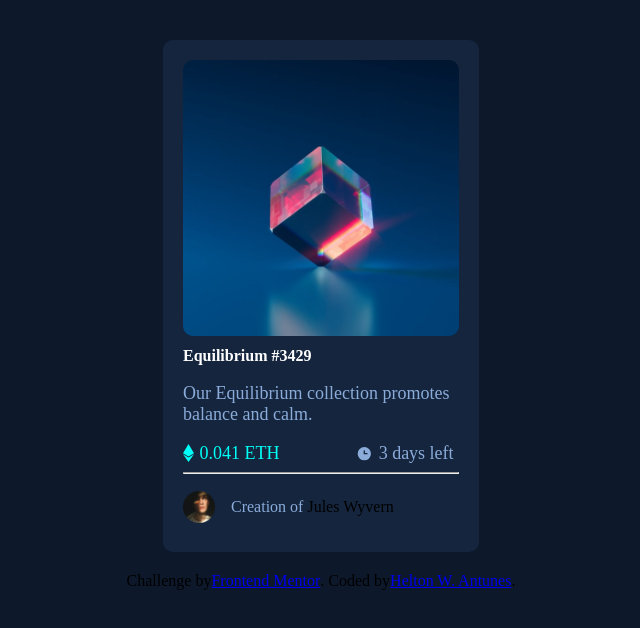
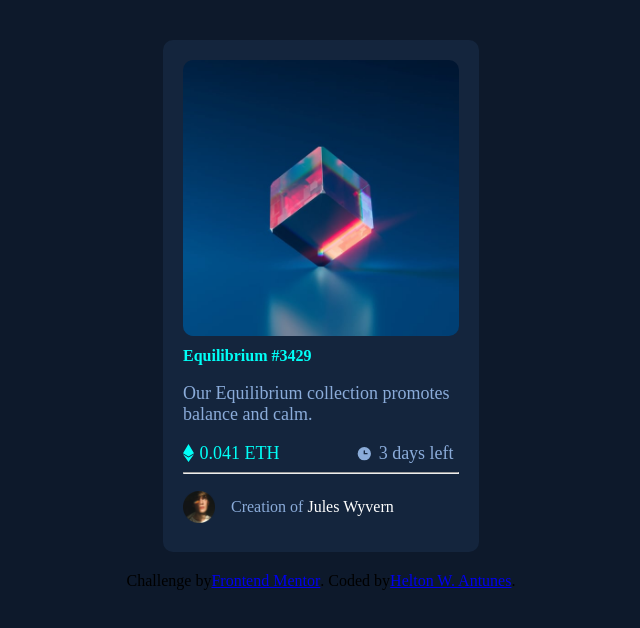
Before and after one commit to heltonantunes/webpage, a plain HTML site: page index.html in a window 1280 px wide. In both pictures the pointer is over the element "Equilibrium #3429". Shown: the whole page, without its empty margins (319-959 px from the left). Drawn offline with Linux system fonts and the light colour scheme.

Commit message:
mudanças de font-size

```diff
--- a/style.css
+++ b/style.css
@@ -29,6 +29,11 @@ main {
 h1 {
   color: hsl(0, 0%, 100%);
   font-size: 1em;
+}
+
+h1:hover {
+  color: hsl(178, 100%, 50%);
+  cursor: pointer;
 }
 
 p.text {
@@ -70,8 +75,18 @@ footer img {
   margin-right: 1em;
 }
 
+footer p {
+  color: white;
+}
+
+footer p:hover {
+  color: hsl(178, 100%, 50%);
+  cursor: pointer;
+}
+
 .attribution {
   margin-top: 1.25em;
   display: flex;
   justify-content: center;
+  font-size: 1em;
 }
```
Also changed, not shown: index.html (+7 -3 lines).
